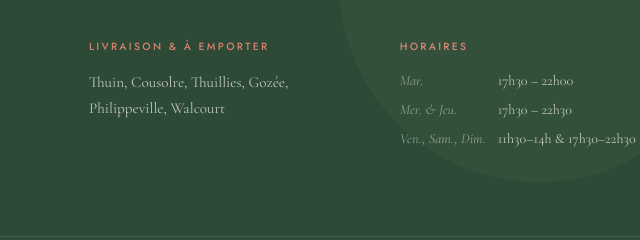
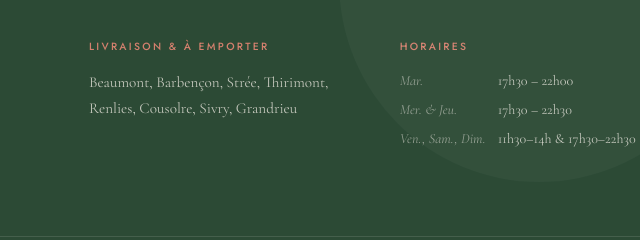
Before and after one commit to francois1343/Site, a plain HTML site: page index.html in a window 1280 px wide. Shown: the part 7395-7635 px from the top of the page, 101-741 px from the left. Drawn offline with nearby package versions, Linux system fonts and the light colour scheme.

Commit message:
changement lieu

```diff
--- a/index.html
+++ b/index.html
@@ -851,7 +851,7 @@
     <div class="footer-grid">
       <div class="footer-col">
         <h4>Livraison &amp; À emporter</h4>
-        <p>Thuin, Cousolre, Thuillies, Gozée,<br>Philippeville, Walcourt</p>
+        <p>Beaumont, Barbençon, Strée, Thirimont, Renlies, Cousolre, Sivry, Grandrieu</p>
       </div>
       <div class="footer-col">
         <h4>Horaires</h4>
```
